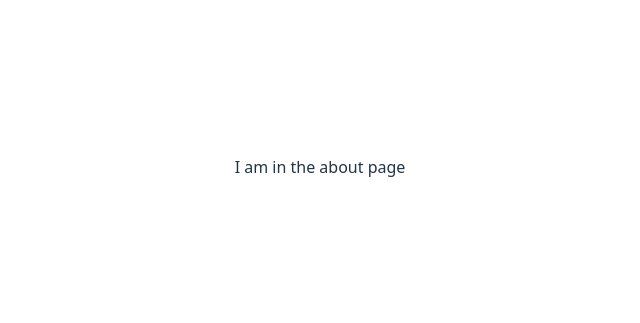
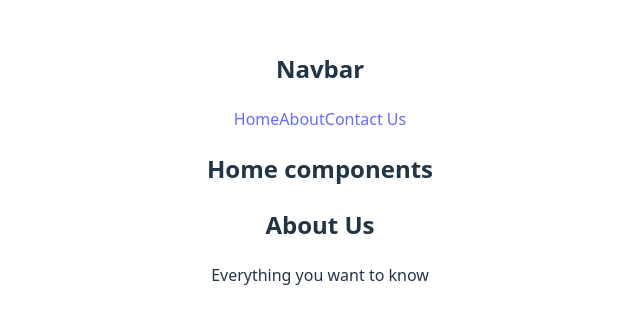
Before and after one commit to najmul19/React-Router-And-State-Management-Updated, a React (Vite) app in the folder introduction-to-react-router/: page /about in a window 1280 px wide. Shown: the part 233-556 px from the top of the page, without its empty margins (320-960 px from the left). Built offline with nearby package versions, Linux system fonts and the light colour scheme.

Commit message:
nasted rout concept and outlet

```diff
--- /dev/null
+++ b/introduction-to-react-router/src/components/About/About.jsx
@@ -0,0 +1,11 @@
+
+const About = () => {
+    return (
+        <div>
+            <h2>About Us</h2>
+            <p>Everything you want to know</p>
+        </div>
+    );
+};
+
+export default About;
--- /dev/null
+++ b/introduction-to-react-router/src/components/Contact/Contact.jsx
@@ -0,0 +1,12 @@
+import React from 'react';
+
+const Contact = () => {
+    return (
+        <div>
+            <h2>Contatc Us</h2>
+            <p>We are one call away</p>
+        </div>
+    );
+};
+
+export default Contact;
--- /dev/null
+++ b/introduction-to-react-router/src/components/Header/Header.jsx
@@ -0,0 +1,14 @@
+const Header = () => {
+  return (
+    <div>
+      <h2>Navbar</h2>
+      <nav>
+        <a href="/">Home</a>
+        <a href="/about">About</a>
+        <a href="/contact">Contact Us</a>
+      </nav>
+    </div>
+  );
+};
+
+export default Header;
--- /dev/null
+++ b/introduction-to-react-router/src/components/Home/Home.jsx
@@ -0,0 +1,14 @@
+import { Outlet } from "react-router-dom";
+import Header from "../Header/Header";
+
+const Home = () => {
+    return (
+        <div>
+            <Header></Header>
+            <h2>Home components</h2>
+            <Outlet></Outlet>
+        </div>
+    );
+};
+
+export default Home;
```
Also changed, not shown: introduction-to-react-router/src/main.jsx (+17 -9 lines).
